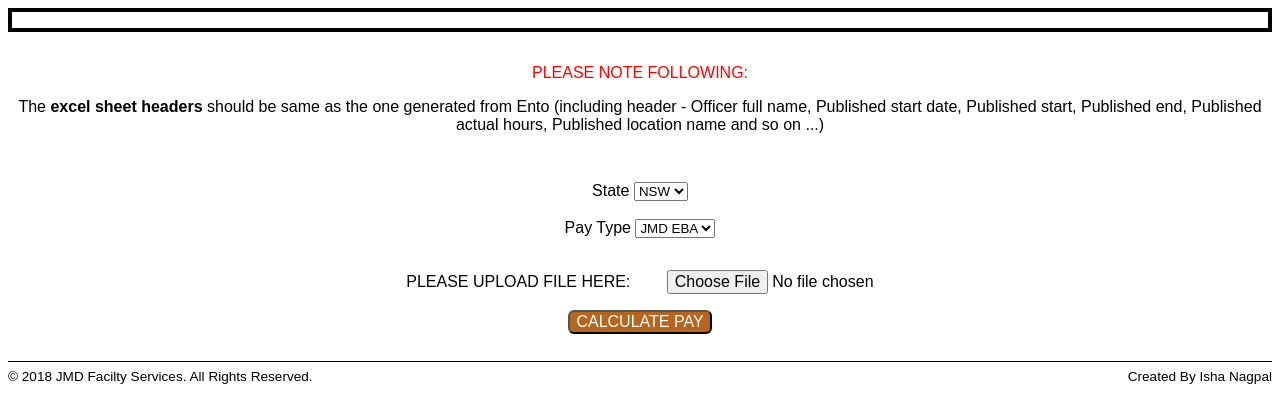
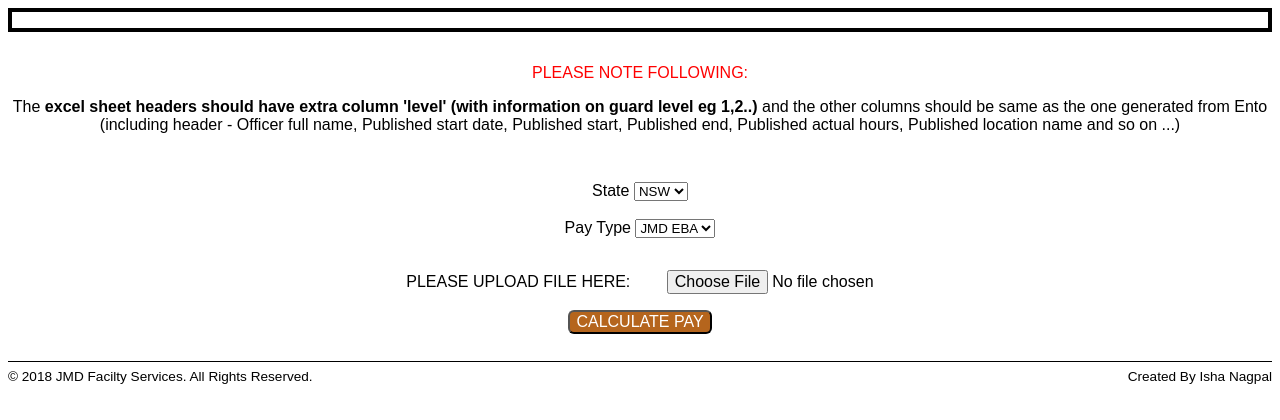
Before and after one commit to isha1111/pay_calculator, a Python web app: template pay_calculator/templates/index.mako in a window 1280 px wide. Shown: the top 420 px of the page. Run offline with Mako, Linux system fonts and the light colour scheme; the template is opened without the code that fills it, so the values that code supplies are empty.

```diff
--- a/pay_calculator/templates/index.mako
+++ b/pay_calculator/templates/index.mako
@@ -7,7 +7,7 @@
 <div id="instructions" class="center">
 	<span class="warning">PLEASE NOTE FOLLOWING:</span></br>
 	<div id="instruction-points">
-		The <b>excel sheet headers</b> should be same as the one generated from Ento (including header - Officer full name, Published start date, Published start, Published end, Published actual hours, Published location name and so on ...)</br>
+		The <b>excel sheet headers should have extra column 'level' (with information on guard level eg 1,2..)</b> and the other columns should be same as the one generated from Ento (including header - Officer full name, Published start date, Published start, Published end, Published actual hours, Published location name and so on ...)</br>
 	</div>
 </div>
 <div class="form">
```
